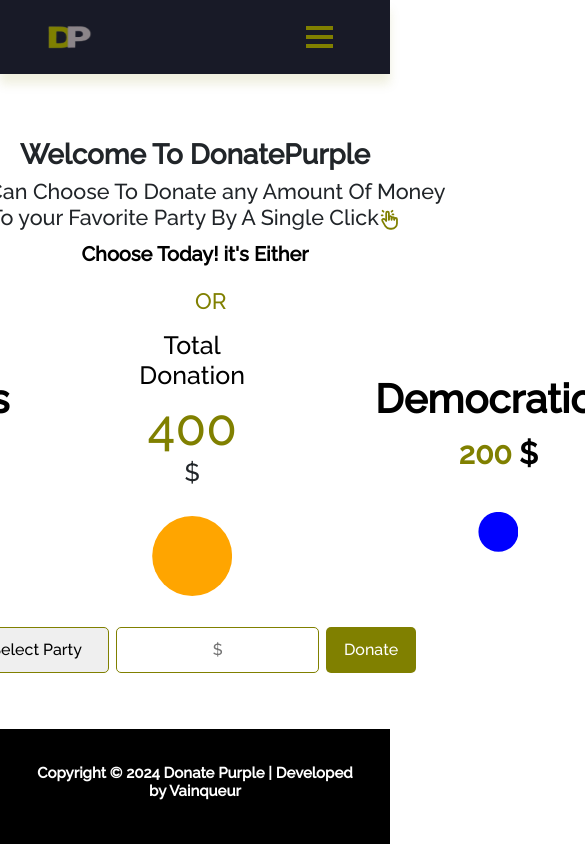
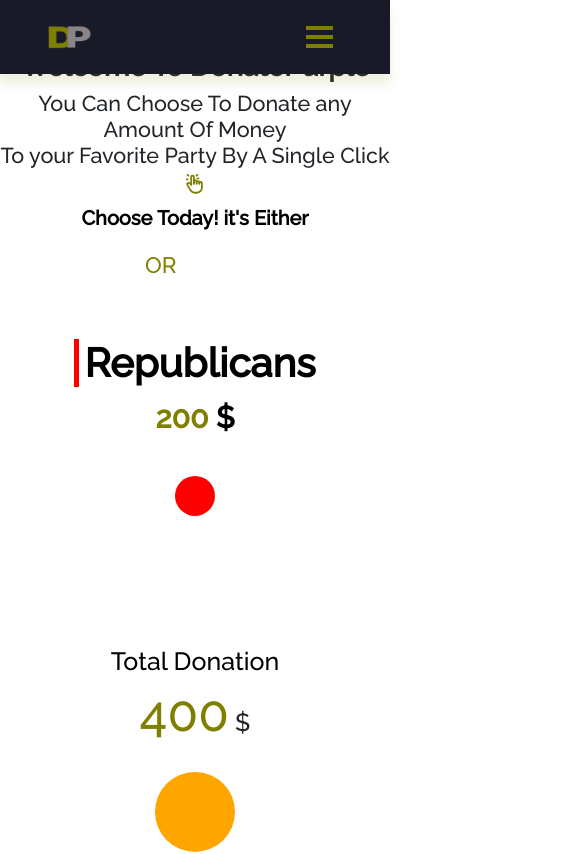
Before and after one commit to Niyonyungu/donate, a React (Create React App) app: page / in a window 390 px wide. Shown: the top 854 px of the page, 585 px wide, since content can reach past the window. Built offline with nearby package versions, Linux system fonts and the light colour scheme.

Commit message:
responsiveness

```diff
--- a/src/components/Donate.module.css
+++ b/src/components/Donate.module.css
@@ -143,3 +143,15 @@
   .dontatebtn::after{
     display: none !important;
   }
+
+  @media (max-width: 767px) {
+    .parties{
+        flex-direction: column;
+    }
+  }
+
+  @media (max-width: 600px) {
+    .donatee{
+        flex-direction: column;
+    }
+  }
--- a/src/style.css
+++ b/src/style.css
@@ -17,7 +17,6 @@
   transition: all 0.3s ease-out 0s !important;
   box-shadow: 0px 10px 10px 0px #80800021 !important;
 }
-
 
 
 .navbar-toggler {
@@ -169,6 +168,15 @@
   justify-content: center;
   margin-top: 12%;
 }
+
+@media (max-width: 767px) {
+  .type-head{
+    margin-top: 50px !important;
+  }
+}
+
+
+
 .type-head h1{
   font-weight: 900;
 }
@@ -191,7 +199,9 @@
 }
 
 @media (max-width: 767px) {
+
   .Typewriter__wrapper {
+    margin-left: -50px !important;
     font-size: 1.4em !important;
     font-weight: 500 !important;
     position: absolute !important;
```
